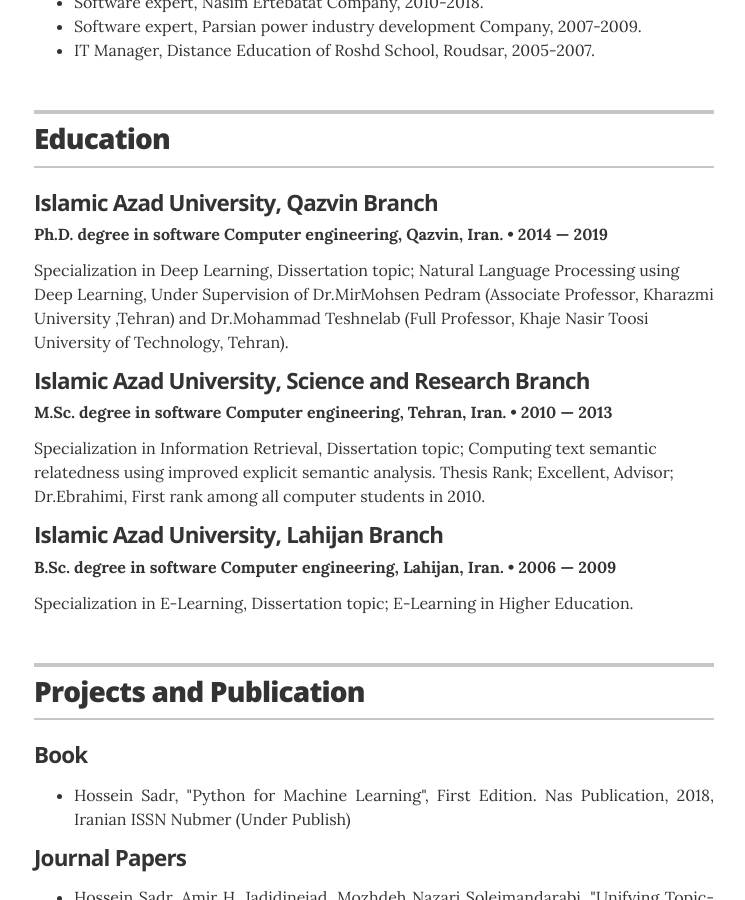
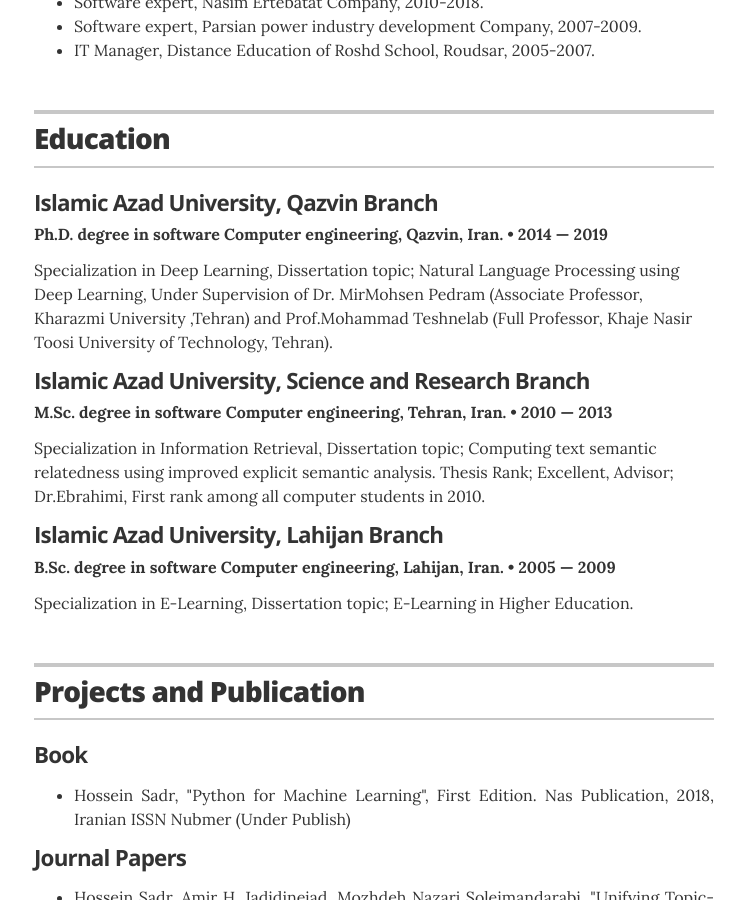
Before and after one commit to hosseinsadr/hosseinsadr.github.io, a Jekyll site: the page built from index.html, in a window 1280 px wide and 900 px high, scrolled down 2095 px. Shown: the whole window, without its empty margins (266-1011 px from the left). Built offline with Jekyll 4.4.1, drawn with Linux system fonts in a browser that asks for light colours.

Commit message:
Update education.yml

```diff
--- a/_data/education.yml
+++ b/_data/education.yml
@@ -2,7 +2,7 @@
 - degree: Ph.D. degree in software Computer engineering, Qazvin, Iran.
   uni: Islamic Azad University, Qazvin Branch
   year: 2014 &mdash; 2019
-  summary: <pdir="rtl" align="justify"> Specialization in Deep Learning, Dissertation topic; Natural Language Processing using Deep Learning, Under Supervision of  Dr.MirMohsen Pedram (Associate Professor, Kharazmi University ,Tehran) and Dr.Mohammad Teshnelab (Full Professor, Khaje Nasir Toosi University of Technology, Tehran).</p>
+  summary: <pdir="rtl" align="justify"> Specialization in Deep Learning, Dissertation topic; Natural Language Processing using Deep Learning, Under Supervision of  Dr. MirMohsen Pedram (Associate Professor, Kharazmi University ,Tehran) and Prof.Mohammad Teshnelab (Full Professor, Khaje Nasir Toosi University of Technology, Tehran).</p>
 
   #awards:
     #- award: Summa Cumme Laude graduate
@@ -17,5 +17,5 @@
 #############
 - degree: B.Sc. degree in software Computer engineering, Lahijan, Iran.
   uni: Islamic Azad University, Lahijan Branch
-  year: 2006 &mdash; 2009
+  year: 2005 &mdash; 2009
   summary: <p> Specialization in E-Learning, Dissertation topic; E-Learning in Higher Education.</p>
```
